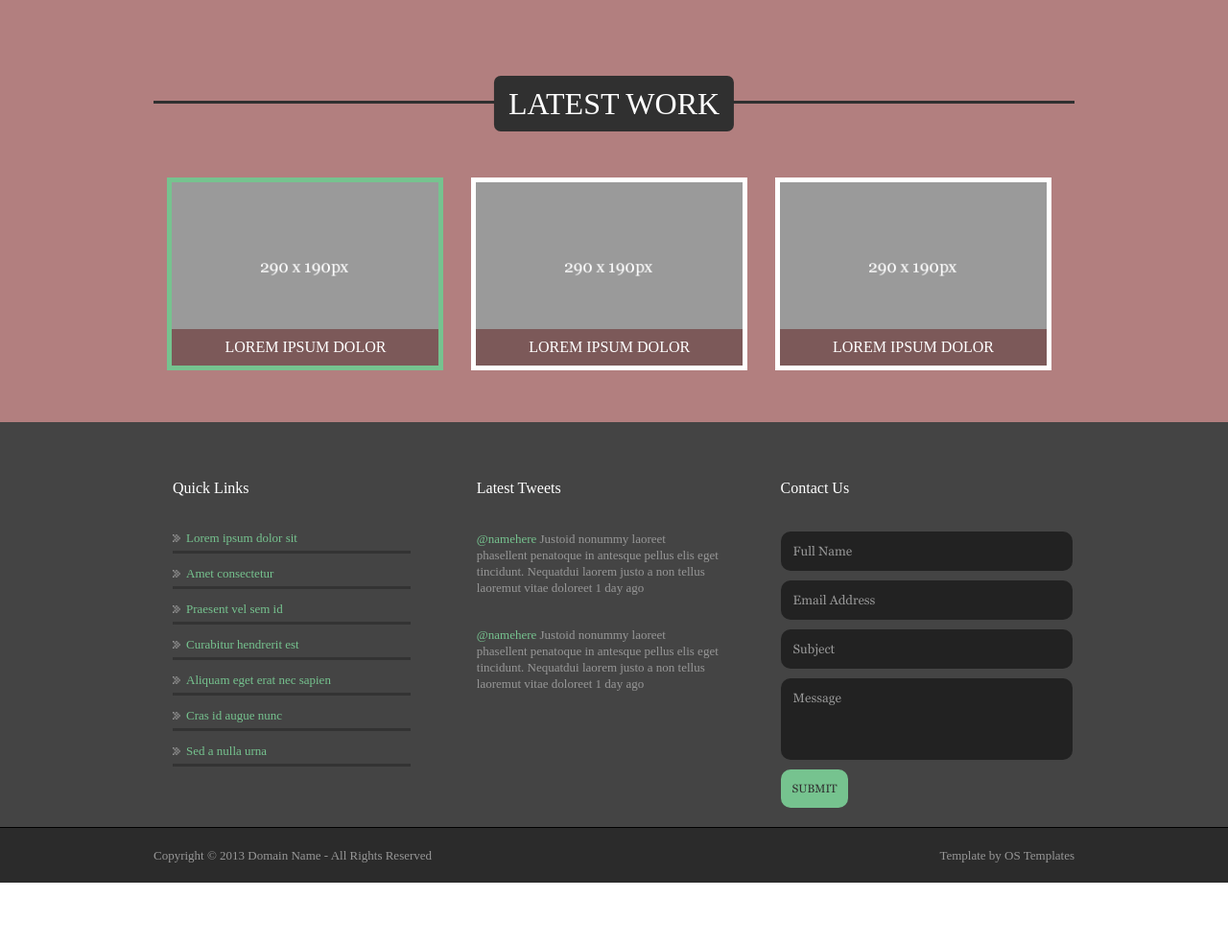
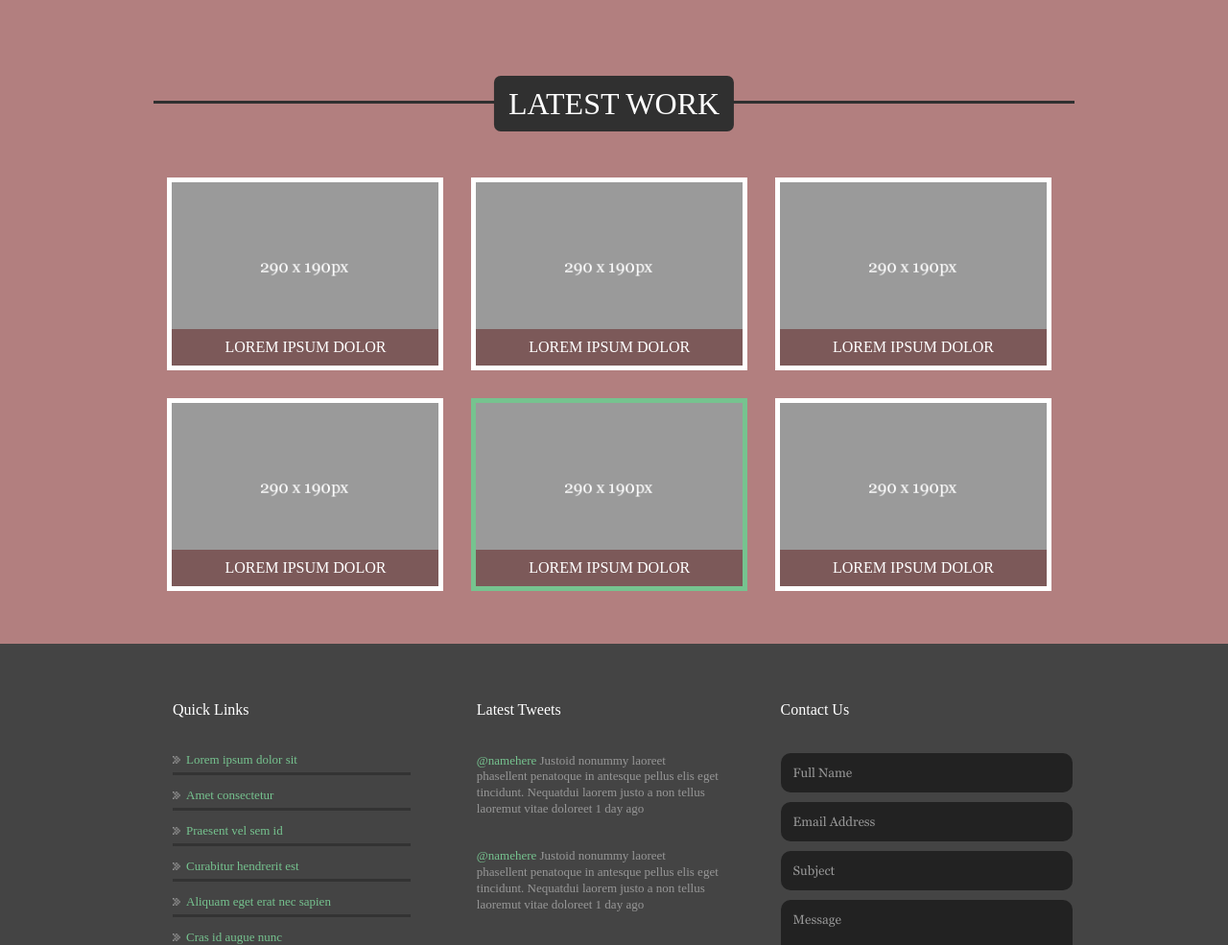
Before and after one commit to winezet2017/template_02, a plain HTML site: page index.html in a window 1280 px wide. Shown: the part 1123-2108 px from the top of the page at 96% size. Before the commit the page ends 2043 px from the top, so only its background shows below. Drawn offline with Linux system fonts and the light colour scheme.

Commit message:
add 3 cards

```diff
--- a/css/style.css
+++ b/css/style.css
@@ -4,10 +4,10 @@
 }
 
 * {
+  list-style: none;
   box-sizing: border-box;
   font-family: Georgia, serif;
   text-decoration: none;
-  list-style: none;
 }
 
 .width-fixer {
@@ -234,6 +234,8 @@ body {
   margin-top: 62px;
 }
 
+
+.lastestwork-container-2 li,
 .lastestwork-container li {
   float: left;
   width: 30%;
--- a/index.html
+++ b/index.html
@@ -91,12 +91,31 @@
       </div>
       <div class="lastestwork-container width-fixer clearfix">
         <ul>
-          <li class="card-2 active-3">
+          <li class="card-2 ">
             <img src="./img/img3.png" alt>
             <p>LOREM IPSUM DOLOR
             </p>
           </li>
           <li class="card-2">
+            <img src="./img/img3.png" alt>
+            <p>LOREM IPSUM DOLOR
+            </p>
+          </li>
+          <li class="card-2">
+            <img src="./img/img3.png" alt>
+            <p>LOREM IPSUM DOLOR
+            </p>
+          </li>
+        </ul>
+      </div>
+      <div class="lastestwork-container-2 width-fixer clearfix">
+        <ul>
+          <li class="card-2 ">
+            <img src="./img/img3.png" alt>
+            <p>LOREM IPSUM DOLOR
+            </p>
+          </li>
+          <li class="card-2 active-3">
             <img src="./img/img3.png" alt>
             <p>LOREM IPSUM DOLOR
             </p>
```
